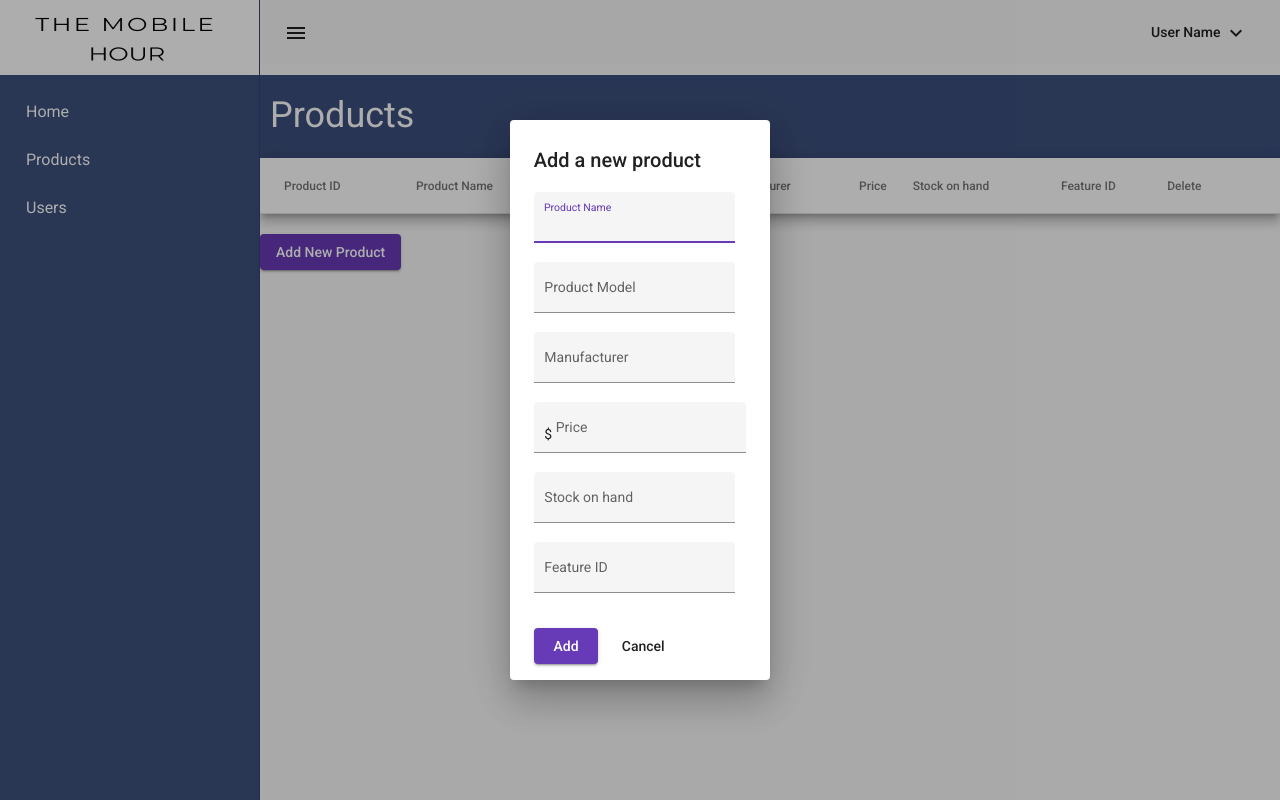
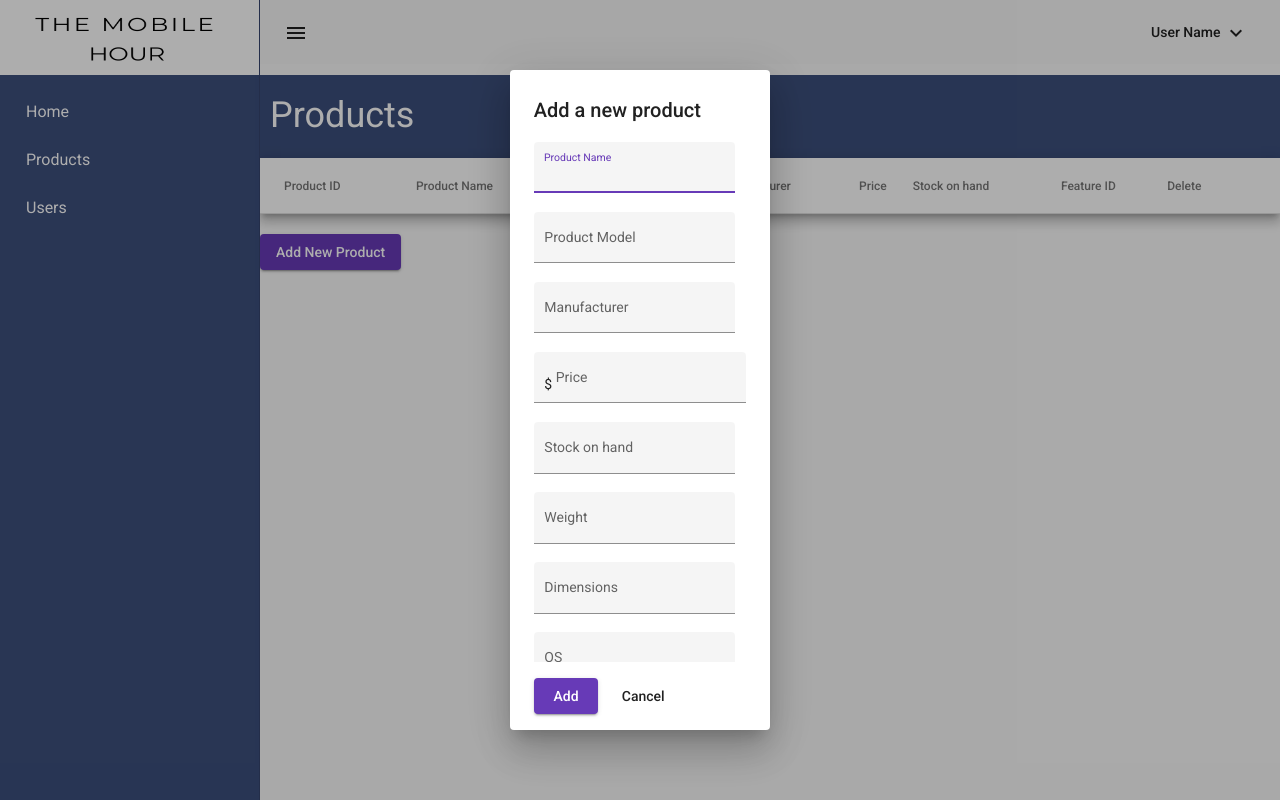
Before and after one commit to PreethaPinto/mobile, an Angular app: page /products in a window 1280 px wide. Both pictures are taken after a click on the button "Add New Product". Built offline with nearby package versions, Linux system fonts and the light colour scheme; no server answers.

Commit message:
Added new form controls to form fields

```diff
--- a/src/app/products/product-dialog/product-dialog.component.html
+++ b/src/app/products/product-dialog/product-dialog.component.html
@@ -1,7 +1,8 @@
 <h2 mat-dialog-title>Add a new product</h2>
 
 <form [formGroup]="productForm">
-  <mat-dialog-content>
+  <mat-dialog-content class="'flex">
+    <div class="flex-item">
       <mat-form-field appearance="fill">
         <mat-label>Product Name</mat-label>
         <input matInput formControlName="product_name" />
@@ -37,13 +38,77 @@
         <input matInput formControlName="stock_on_hand" />
       </mat-form-field>
       <br />
+    </div>
+
+    <div>
+      <mat-form-field appearance="fill">
+        <mat-label>Weight</mat-label>
+        <input matInput formControlName="weight" />
+      </mat-form-field>
+      <br />
 
       <mat-form-field appearance="fill">
-      <mat-label>Feature ID</mat-label>
-      <input matInput formControlName="feature_id" />
+        <mat-label>Dimensions</mat-label>
+        <input matInput formControlName="dimensions" />
       </mat-form-field>
+      <br />
+
+      <mat-form-field appearance="fill">
+        <mat-label>OS</mat-label>
+        <input matInput formControlName="OS" />
+      </mat-form-field>
+      <br />
+
+      <mat-form-field appearance="fill">
+        <mat-label>Screen Size</mat-label>
+        <input matInput formControlName="screensize" />
+      </mat-form-field>
+      <br />
+
+      <mat-form-field appearance="fill">
+        <mat-label>Resolution</mat-label>
+        <input matInput formControlName="resolution" />
+      </mat-form-field>
+      <br />
+    </div>
+
+    <div>
+      <mat-form-field appearance="fill">
+        <mat-label>CPU</mat-label>
+        <input matInput formControlName="CPU" />
+      </mat-form-field>
+      <br />
+
+      <mat-form-field appearance="fill">
+        <mat-label>RAM</mat-label>
+        <input matInput formControlName="RAM" />
+      </mat-form-field>
+      <br />
+
+      <mat-form-field appearance="fill">
+        <mat-label>Storage</mat-label>
+        <input matInput formControlName="storage" />
+      </mat-form-field>
+      <br />
+
+      <mat-form-field appearance="fill">
+        <mat-label>Battery</mat-label>
+        <input matInput formControlName="battery" />
+      </mat-form-field>
+      <br />
+
+      <mat-form-field appearance="fill">
+        <mat-label>Rear Camera</mat-label>
+        <input matInput formControlName="rear_camera" />
+      </mat-form-field>
+      <br />
+
+      <mat-form-field appearance="fill">
+        <mat-label>Front Camera</mat-label>
+        <input matInput formControlName="front_camera" />
+      </mat-form-field>
+    </div>
   </mat-dialog-content>
-
   <mat-dialog-actions>
     <button
       mat-raised-button
--- a/src/app/products/product-dialog/product-dialog.component.ts
+++ b/src/app/products/product-dialog/product-dialog.component.ts
@@ -19,7 +19,17 @@ export class ProductDialogComponent implements OnInit {
     manufacturer: new FormControl(''),
     price: new FormControl(),
     stock_on_hand: new FormControl(),
-    feature_id: new FormControl(),
+    weight: new FormControl(),
+    dimensions: new FormControl(),
+    OS: new FormControl(),
+    screensize: new FormControl(),
+    resolution: new FormControl(),
+    CPU: new FormControl(),
+    RAM: new FormControl(),
+    storage: new FormControl(),
+    battery: new FormControl(),
+    rear_camera: new FormControl(),
+    front_camera: new FormControl(),
   });
 
   addNewProduct() {
```
Lines whose indentation alone changed are shown as unchanged.
